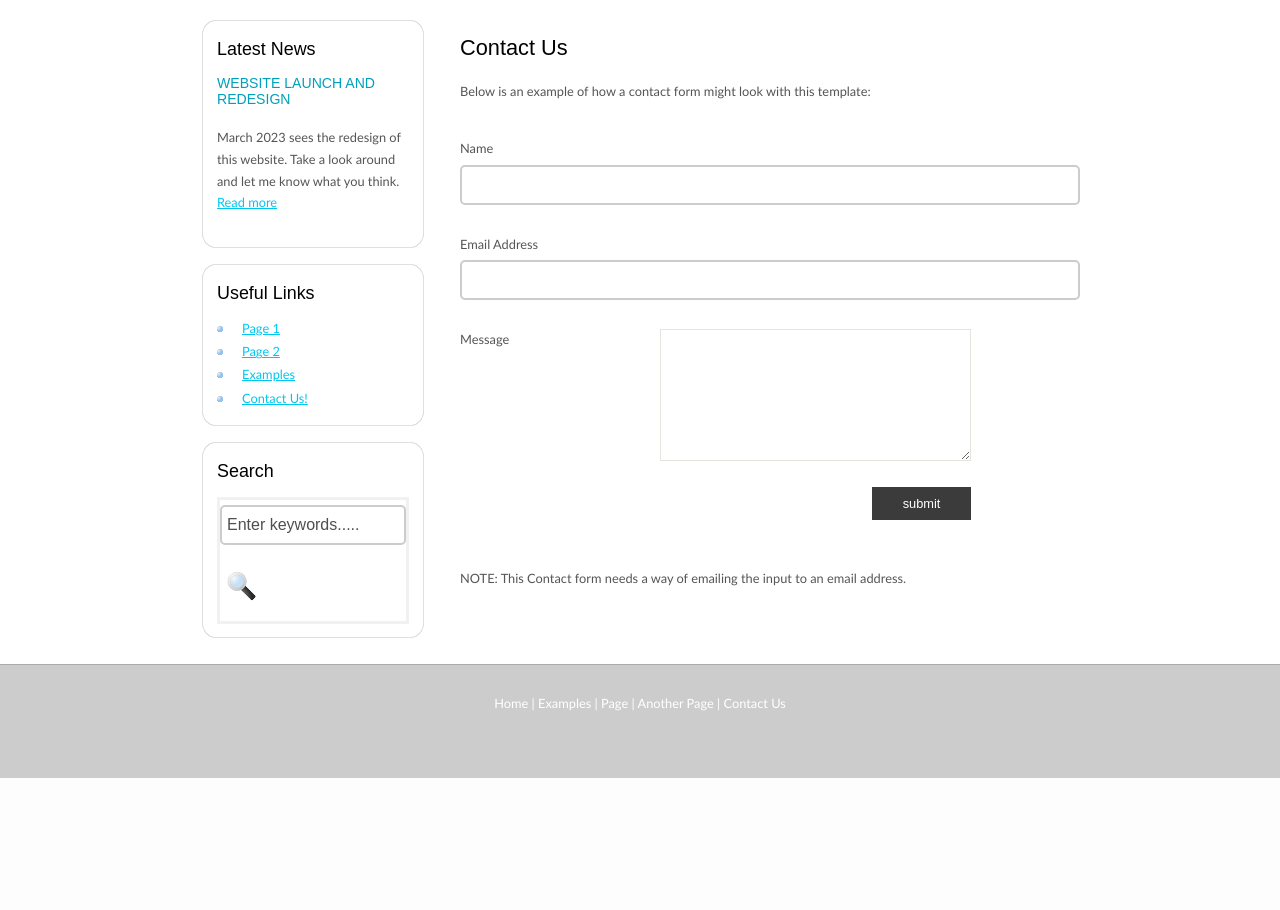
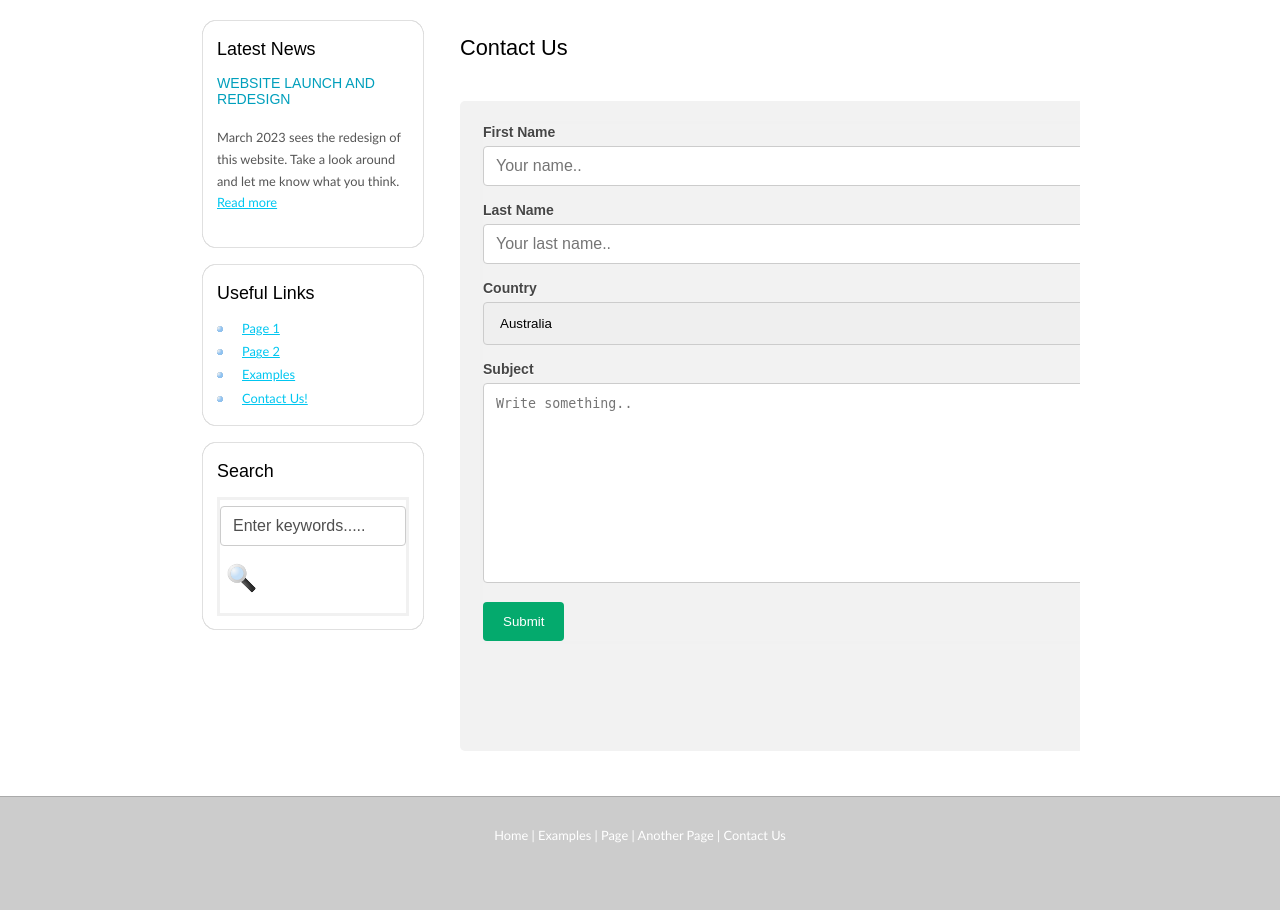
Before and after one commit to Brayden039/Brayden039.github.io, a PHP site: page /contact.html in a window 1280 px wide. Shown: the part 187-1097 px from the top of the page. Before the commit the page ends 965 px from the top, so only its background shows below. Run offline with PHP 8.4, Linux system fonts and the light colour scheme.

Commit message:
Contact Page should now work

```diff
--- a/contact.html
+++ b/contact.html
@@ -74,14 +74,29 @@
       <div id="content">
         <!-- insert the page content here -->
         <h1>Contact Us</h1>
-        <p>Below is an example of how a contact form might look with this template:</p>
-          <div class="form_settings">
-            <p><span>Name</span><input class="contact" type="text" name="your_name" value="" /></p>
-            <p><span>Email Address</span><input class="contact" type="text" name="your_email" value="" /></p>
-            <p><span>Message</span><textarea class="contact textarea" rows="8" cols="50" name="your_enquiry"></textarea></p>
-            <p style="padding-top: 15px"><span>&nbsp;</span><input class="submit" type="submit" name="contact_submitted" value="submit" /></p>
-          </div>
-        <p><br /><br />NOTE: This Contact form needs a way of emailing the input to an email address.</p>
+        <div class="container">
+          <form action="action_page.php">
+
+            <label for="fname">First Name</label>
+            <input type="text" id="fname" name="firstname" placeholder="Your name..">
+
+            <label for="lname">Last Name</label>
+            <input type="text" id="lname" name="lastname" placeholder="Your last name..">
+
+            <label for="country">Country</label>
+            <select id="country" name="country">
+              <option value="australia">Australia</option>
+              <option value="canada">Canada</option>
+              <option value="usa">USA</option>
+            </select>
+
+            <label for="subject">Subject</label>
+            <textarea id="subject" name="subject" placeholder="Write something.." style="height:200px"></textarea>
+
+            <input type="submit" value="Submit">
+
+          </form>
+        </div>
       </div>
     </div>
     <div id="content_footer"></div>
--- a/style/style.css
+++ b/style/style.css
@@ -542,3 +542,37 @@ outline:none;
 input[type=button]:hover{
 background: linear-gradient(#ffdd7f 5%, #ffbc00 100%);
 }
+
+/* Style inputs with type="text", select elements and textareas */
+input[type=text], select, textarea {
+  width: 100%; /* Full width */
+  padding: 12px; /* Some padding */
+  border: 1px solid #ccc; /* Gray border */
+  border-radius: 4px; /* Rounded borders */
+  box-sizing: border-box; /* Make sure that padding and width stays in place */
+  margin-top: 6px; /* Add a top margin */
+  margin-bottom: 16px; /* Bottom margin */
+  resize: vertical /* Allow the user to vertically resize the textarea (not horizontally) */
+}
+
+/* Style the submit button with a specific background color etc */
+input[type=submit] {
+  background-color: #04AA6D;
+  color: white;
+  padding: 12px 20px;
+  border: none;
+  border-radius: 4px;
+  cursor: pointer;
+}
+
+/* When moving the mouse over the submit button, add a darker green color */
+input[type=submit]:hover {
+  background-color: #45a049;
+}
+
+/* Add a background color and some padding around the form */
+.container {
+  border-radius: 5px;
+  background-color: #f2f2f2;
+  padding: 20px;
+}
```
